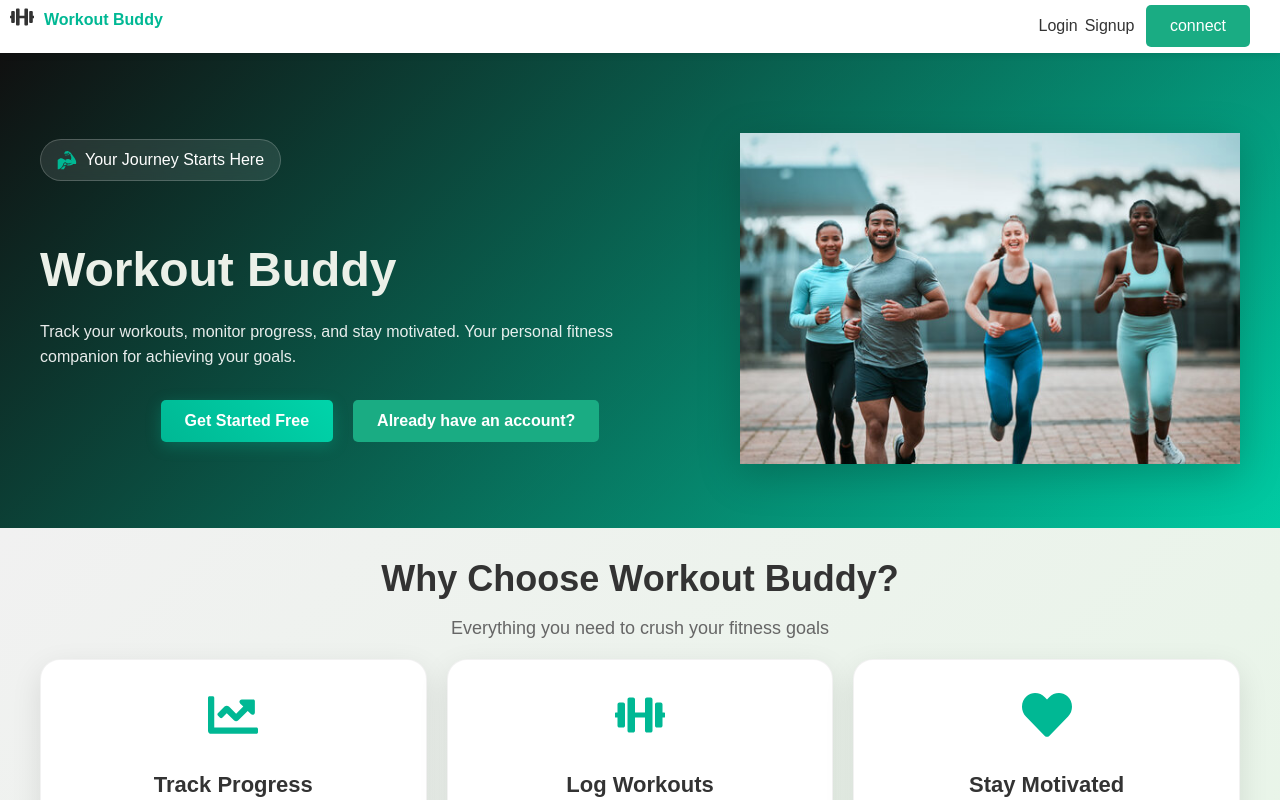
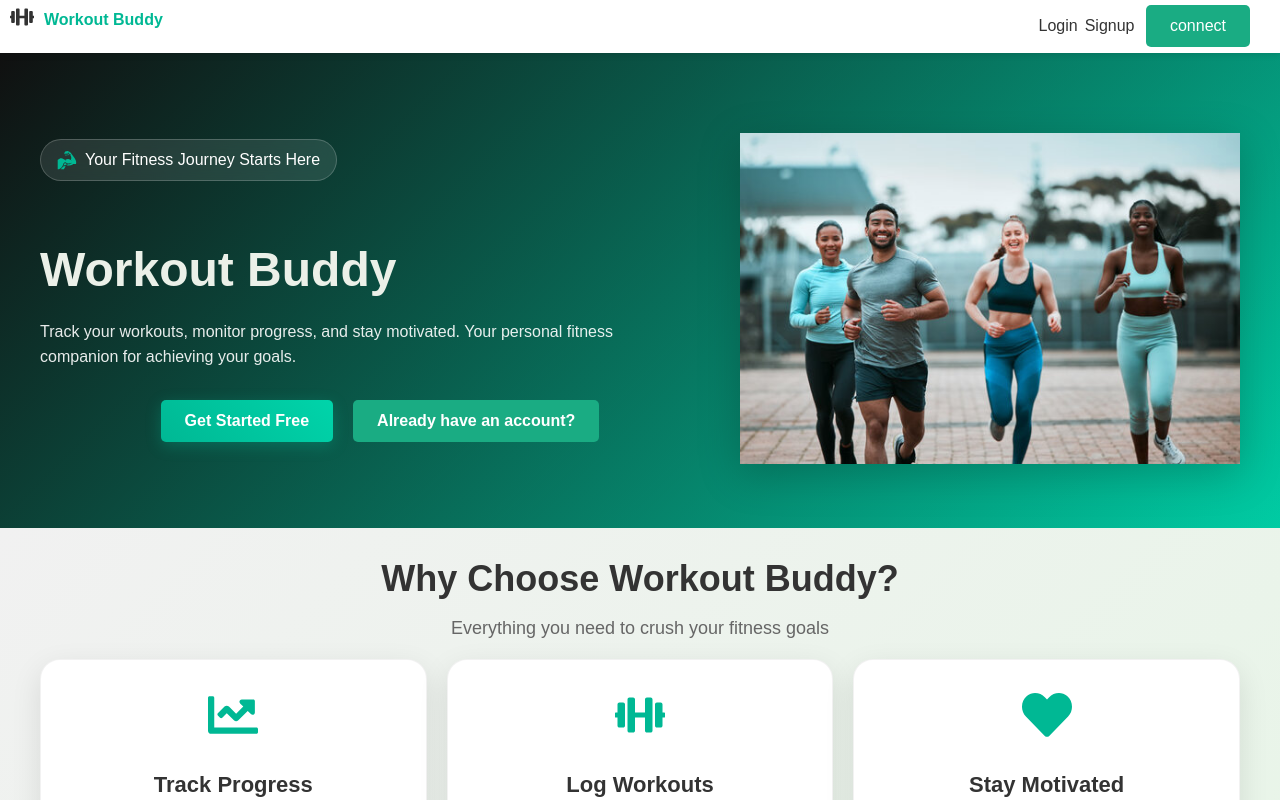
Before and after one commit to Poojaprajapati2417/workout-frontend, a React (Create React App) app: page / in a window 1280 px wide. Shown: the top 800 px of the page. Built offline with nearby package versions, Linux system fonts and the light colour scheme; no server answers.

Commit message:
any frontend change

```diff
--- a/src/pages/LandingPage.jsx
+++ b/src/pages/LandingPage.jsx
@@ -21,7 +21,7 @@ const LandingPage = () => {
                         <div className="hero-text">
                             <div className="hero-badge">
                                 <GiBiceps className="hero-icon" />
-                                <span>Your  Journey Starts Here</span>
+                                <span>Your Fitness Journey Starts Here</span>
                             </div>
                             <h1> <span className="brand-highlight">Workout Buddy</span></h1>
                             <p className="hero-description">
```
